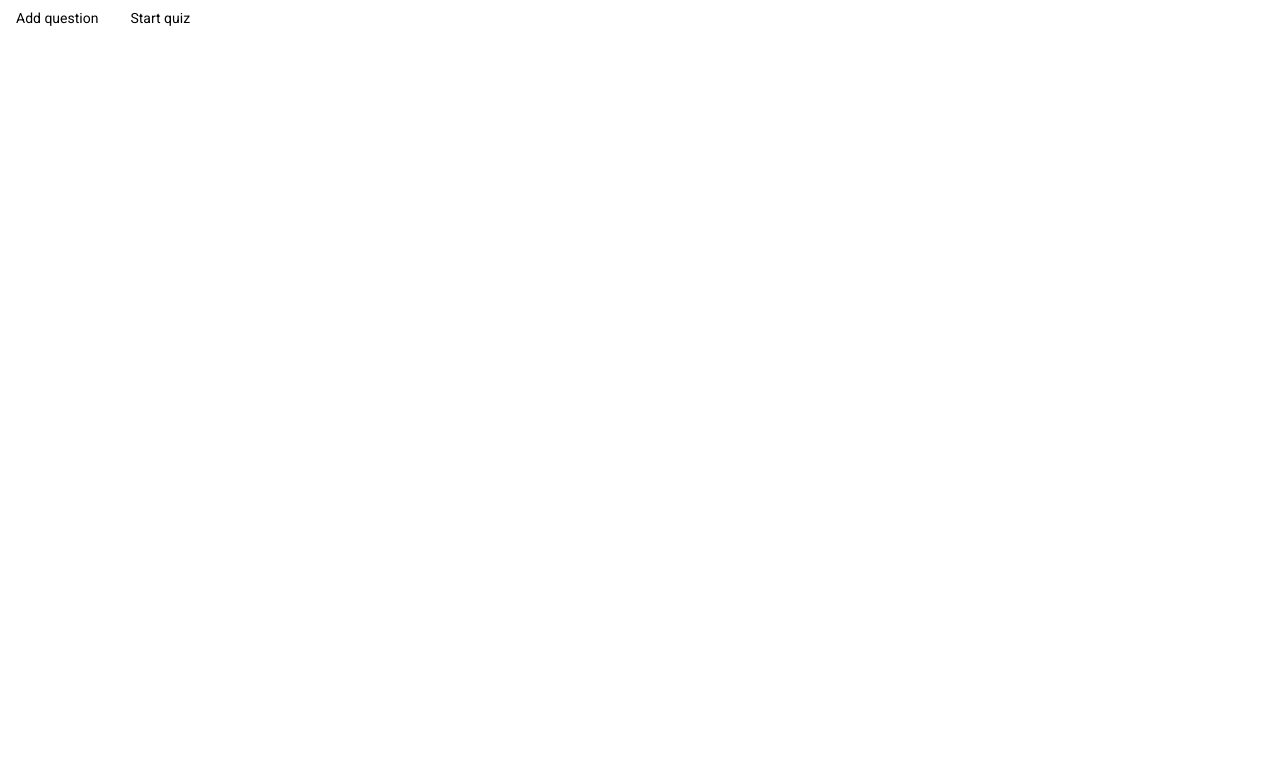
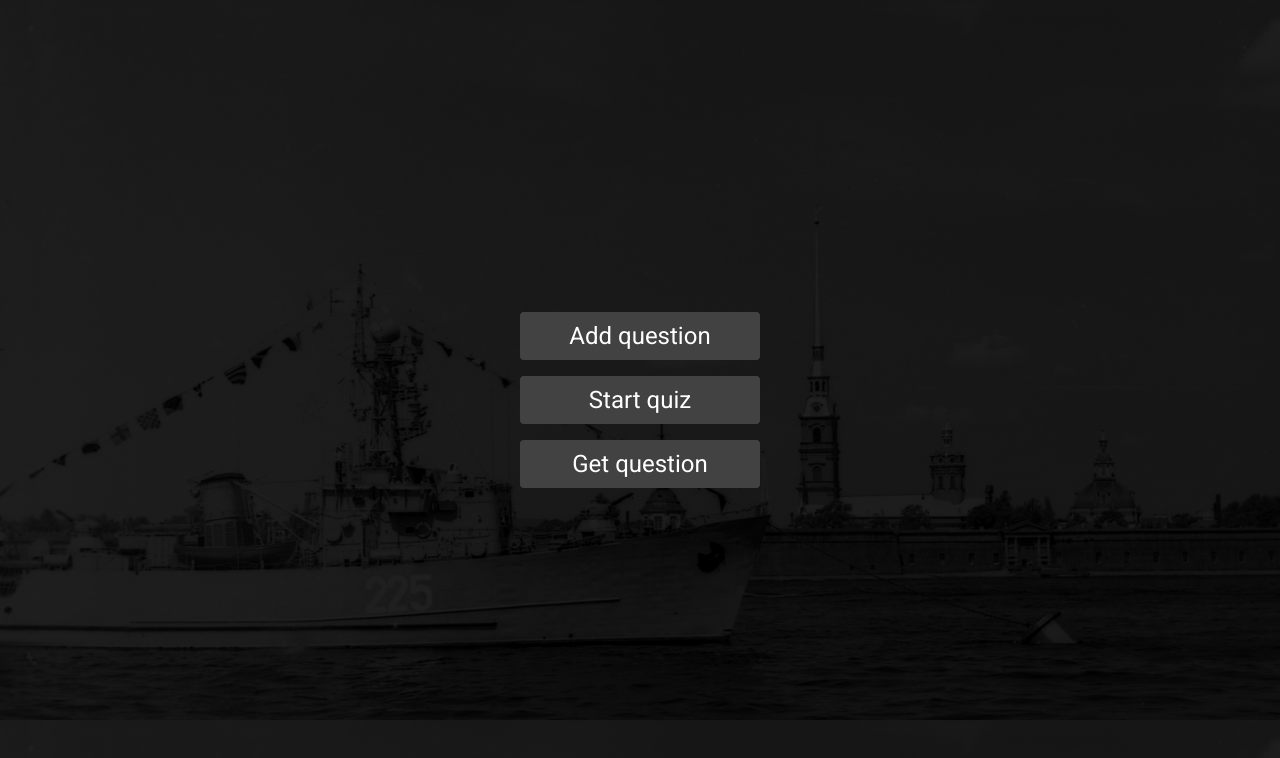
Before and after one commit to ITMO-Petro-I/quizz-frontend, an Angular app: page / in a window 1280 px wide. Shown: the top 758 px of the page. Built offline with nearby package versions, Linux system fonts and the light colour scheme.

Commit message:
simple design add

```diff
--- a/src/app/main/main.component.css
+++ b/src/app/main/main.component.css
@@ -4,6 +4,48 @@
   background: #bbbbbb;
 }
 
+.start-button {
+  padding-top: 1rem;
+}
+
+.get-id-button {
+  padding-top: 1rem;
+}
+
+::ng-deep .mat-flat-button {
+  height: 3rem;
+  width: 15rem;
+  font-family: 'Roboto', sans-serif;
+  font-size: 1.5rem;
+  color: white;
+}
+
+::ng-deep .mat-form-field {
+  color: white!important;
+  background-color: black;
+}
+
+::ng-deep .mat-label {
+  color: white!important;
+  background-color: black!important;
+}
+
+.question-answers {
+  background-color: black;
+  color: white;
+  text-align: center;
+}
+
+.main {
+  height: 100%;
+  background: url("../static/img/tal.png");
+  background-size: 100%;
+  display: flex;
+  flex-direction: column;
+  justify-content: center;
+  align-items: center;
+}
+
 .question-form * {
   flex-direction: row;
 }
--- a/src/app/main/main.component.html
+++ b/src/app/main/main.component.html
@@ -1,5 +1,7 @@
 <div class="main">
-  <a mat-button color="black" (click)="isFormHidden=!isFormHidden">Add question</a>
+  <div class="add-button">
+    <button mat-flat-button color="black" (click)="isFormHidden=!isFormHidden">Add question</button>
+    <!--    <a mat-button color="black" (click)="isFormHidden=!isFormHidden">Add question</a>-->
     <div class="form" *ngIf="!isFormHidden">
       <div class="question-form">
         <mat-form-field class="question-category" appearance="fill">
@@ -23,14 +25,20 @@
               <input matInput [value]="answer">
             </li>
           </ul>
-        <button (click)="onClick()">add answer</button>
+          <button mat-stroked-button color="white" (click)="onClick()">add answer</button>
         </div>
-      <mat-form-field class="question-correct-answers" appearance="fill">
+        <mat-form-field class="question-correct-answers" color="white" appearance="fill">
           <mat-label>Correct answers id</mat-label>
           <input matInput (change)="parseCorrAnswers($event)" placeholder="1, 2, 3">
         </mat-form-field>
-      <button (click)="sendQuestion()">send new question</button>
+        <button mat-stroked-button color="white" (click)="sendQuestion()">send new question</button>
       </div>
     </div>
-  <a mat-button color="black" (click)="router.navigate(['/themes'])">Start quiz</a>
   </div>
+  <div class="start-button">
+    <button mat-flat-button color="black" (click)="router.navigate(['/themes'])">Start quiz</button>
+  </div>
+  <div class="get-id-button">
+    <button mat-flat-button color="black" (click)="router.navigate(['/themes'])">Get question</button>
+  </div>
+</div>
--- a/src/app/themes/themes.component.css
+++ b/src/app/themes/themes.component.css
@@ -1,7 +1,21 @@
 .themes {
-  color: black!important;
+  color: white!important;
+}
+
+::ng-deep .mat-list-option {
+  size: 10rem!important;
 }
 
 .mat-list-option {
-  color: black;
+  color: white;
 }
+
+.themes {
+  height: 100%;
+  background: url("../static/img/tal.png");
+  background-size: 100%;
+  display: flex;
+  flex-direction: column;
+  justify-content: center;
+  align-items: center;
+}
--- a/src/app/themes/themes.component.ts
+++ b/src/app/themes/themes.component.ts
@@ -14,8 +14,10 @@ export class ThemesComponent implements OnInit {
   constructor(public router: Router) {
 
     this.themes = [
-      new ThemeView(1, "abcd"),
-      new ThemeView(2, "dce")];
+      new ThemeView(1, "Theme 1"),
+      new ThemeView(2, "Theme 2"),
+      new ThemeView(3, "Theme 3"),
+      new ThemeView(4, "Theme 4")];
   }
 
   ngOnInit(): void {
```
Also changed, not shown: src/app/static/img/tal.png (added). Lines whose indentation alone changed are shown as unchanged.
